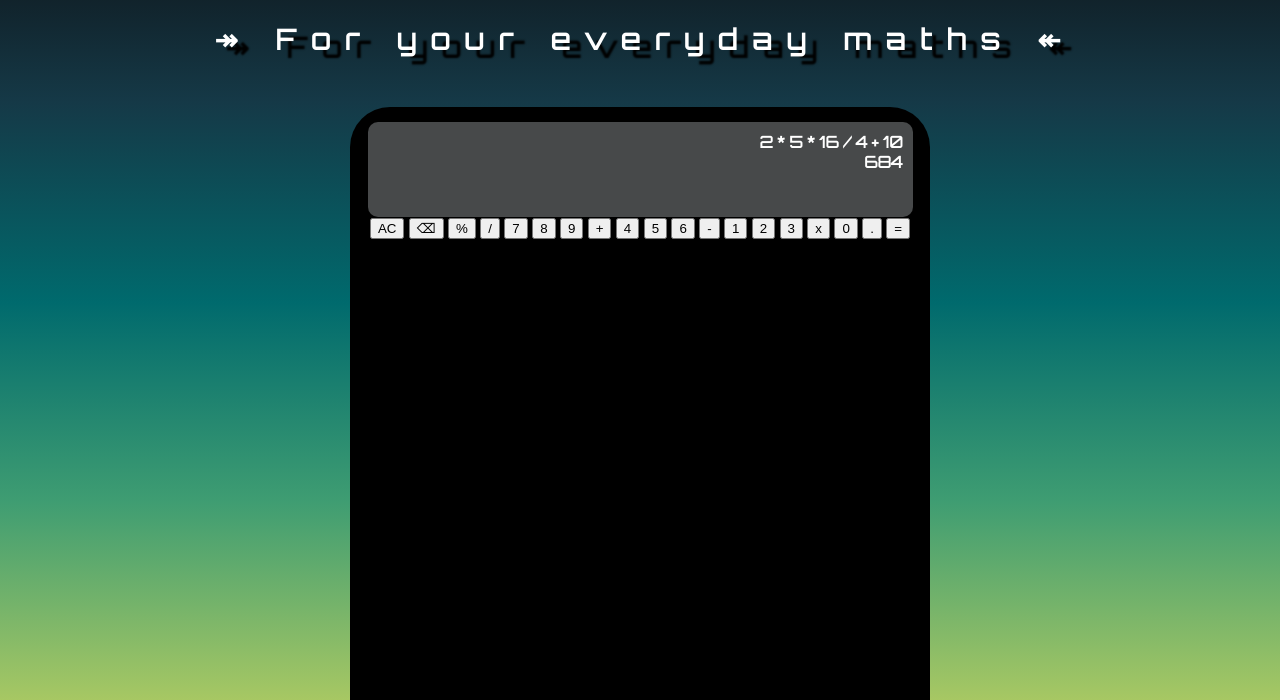
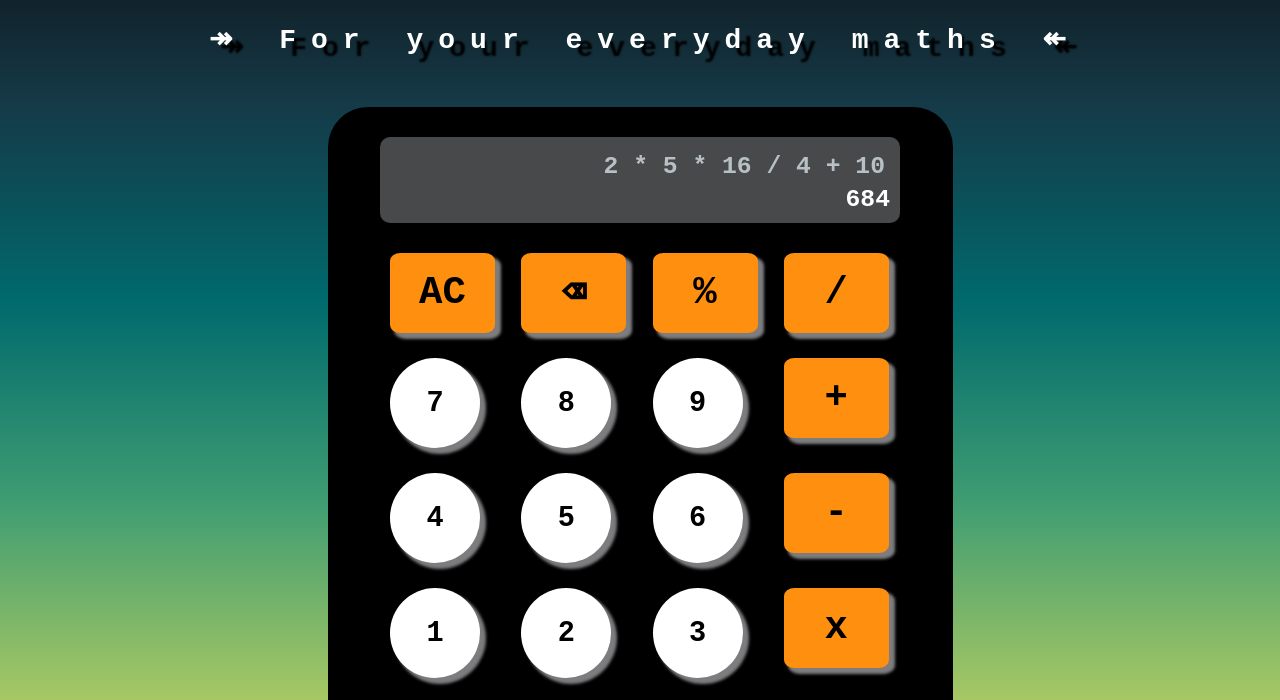
Before and after one commit to Mtbiker17/Calculator, a plain HTML site: page index.html in a window 1280 px wide. Shown: the part 98-798 px from the top of the page. Drawn offline with Linux system fonts and the light colour scheme.

Commit message:
added more CSS style, need to fix btn hover moving page

```diff
--- a/style.css
+++ b/style.css
@@ -31,7 +31,7 @@ body, html {
 #subHeader {
     text-align: center;
     font-size: 175%;
-    font-family: 'Orbitron', sans-serif;
+    font-family: 'Courier New', Courier, monospace;
     font-weight: bolder;
     height: 80px;
     width: 100%;
@@ -52,9 +52,9 @@ body, html {
     display: flex;
     flex-direction: column;
     height: 670px;
-    width: 550px;
+    width: 565px;
     background-color: rgb(0, 0, 0);
-    padding: 15px;
+    padding: 30px;
     border-width: 5px;
     border-radius: 40px;
     color: white;
@@ -62,11 +62,12 @@ body, html {
 }
 
 #outputWrap{
-    font-size: 100%;
+    font-size: 190%;
+    font-family: monospace;
     text-align: right;
     padding: 10px;
     float: right;
-    width: 525px;
+    width: 500px;
     height: 75px;
     color: white;
     background-color: #47494a;
@@ -75,4 +76,90 @@ body, html {
 }
 
 #calcInput {
+    color: #b7c1c5;
+    padding: 5px
 }
+
+#calcButtons {
+    display: flex;
+    flex-wrap: wrap;
+    width: 500px;
+    display: grid;
+    text-align: center;
+    justify-content: center;
+    grid-gap: 25px;
+    padding: 30px;
+    grid-template-columns: repeat(4, 20fr);
+
+}
+
+.btn{
+    height: 90px;
+    width:90px;
+    border-radius: 50%;
+    border: 0;
+    background-color: white;
+    font-family: monospace;
+    font-size: 220%;
+    font-weight: bolder;
+    outline: none;
+    box-shadow: 5px 5px 3px 1px #7d7d80;
+}
+
+.btn:hover{
+   transform: scale(1.03);
+}
+.btn:active{
+    transform: scale(.97);
+}
+
+.btn2{
+    height: 80px;
+    width: 105px;
+    border-radius: 10%;
+    border: 0;
+    background-color: #ff8f0f;
+    font-family: monospace;
+    font-size: 300%;
+    font-weight: bolder;
+    outline: none;
+    box-shadow: 5px 5px 3px 1px #7d7d80;
+}
+
+.btn2:hover{
+    transform: scale(1.03);
+ }
+ .btn2:active{
+    transform: scale(.97);
+ }
+
+.btn3{
+    height: 80px;
+    width: 235px;
+    border-radius: 20px;
+    border: 0;
+    background-color: #ff8f0f;
+    grid-column: 3 / 5;
+    font-family: monospace;
+    font-size: 400%;
+    font-weight: bolder;
+    outline: none;
+    box-shadow: 5px 5px 3px 1px #7d7d80;
+}
+.btn3:hover{
+   transform: scale(1.03);
+}
+.btn3:active{
+    transform: scale(.97);
+}
+
+#footer{
+    display: flex;
+    justify-content: center;
+    flex-direction: row;
+    font-family: 'Courier New', Courier, monospace;
+    padding: 5px;
+}
+#signature{
+    padding-right: 15px;
+}
```
